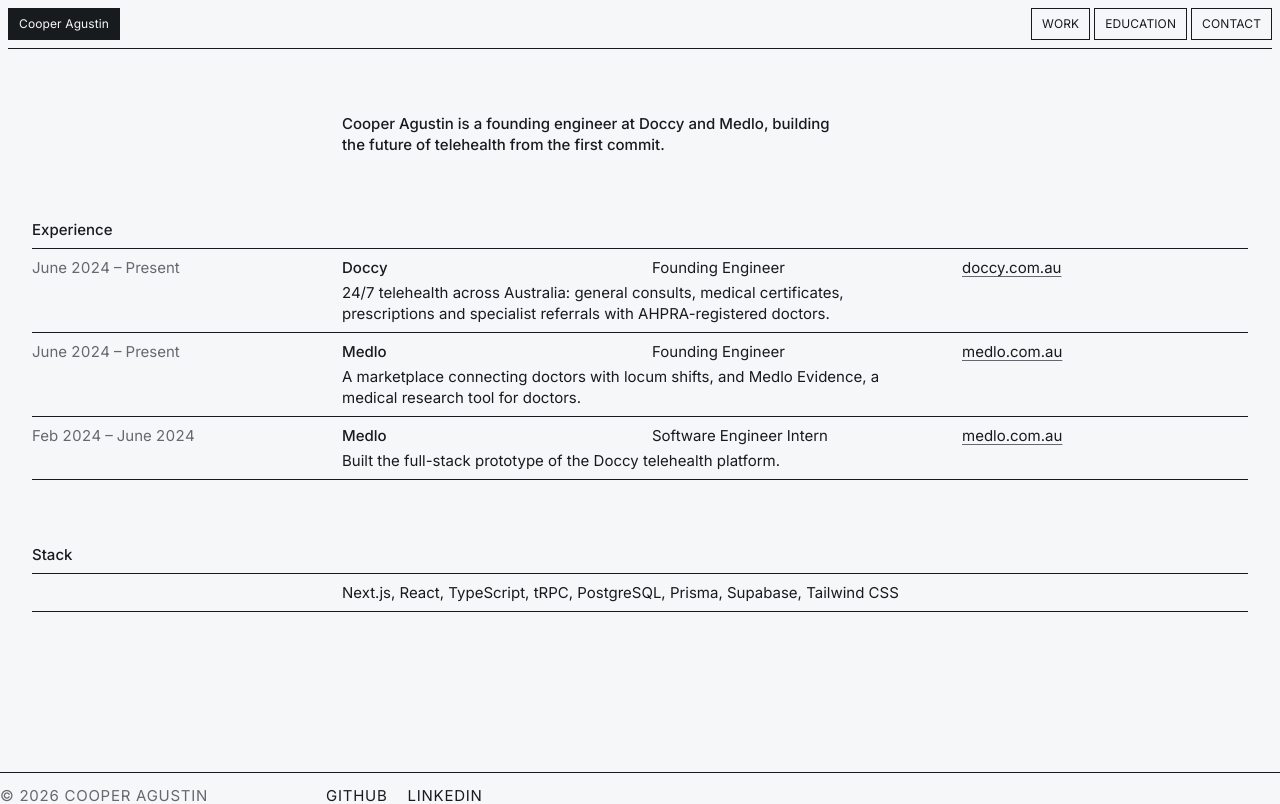
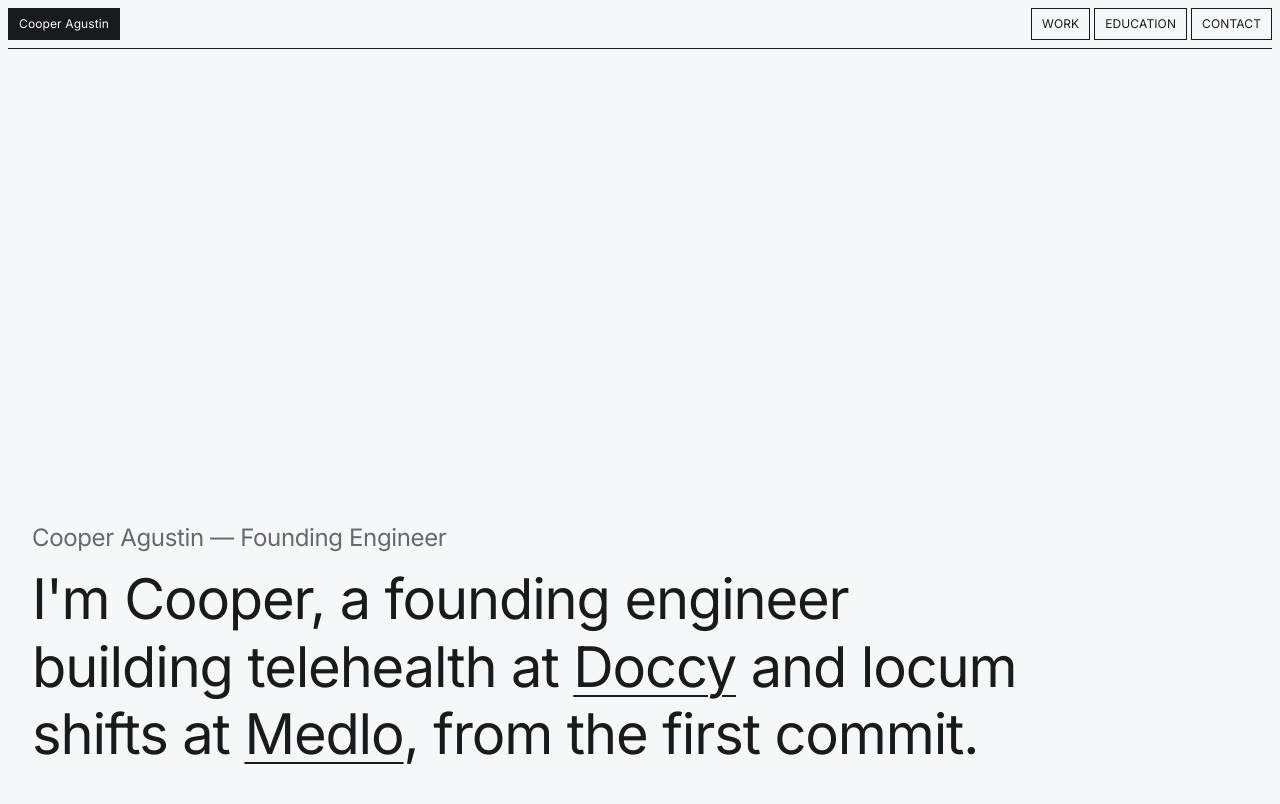
Before and after one commit to Spudgee/portfolio, a Next.js app: page / in a window 1280 px wide. Shown: the top 804 px of the page. Built offline with nearby package versions, Linux system fonts and the light colour scheme.

Commit message:
Open the home page with a nabiu-style statement at the foot of the first screen, its company names linked

```diff
--- a/app/page.tsx
+++ b/app/page.tsx
@@ -1,5 +1,6 @@
 import type { Metadata } from "next";
 import { ExperienceEntry } from "@/app/experience-entry";
+import { InlineLink } from "@/components/inline-link";
 import { JsonLd } from "@/components/json-ld";
 import { EXPERIENCE } from "@/content/experience";
 import { PERSON } from "@/content/person";
@@ -13,19 +14,34 @@
 	description: `${PERSON.name} is a founding engineer at Doccy and Medlo, building the future of telehealth from the first commit: 24/7 consults, certificates and prescriptions at Doccy, and locum shifts at Medlo, in Next.js, TypeScript and PostgreSQL.`,
 });
 
-/** Experience-led home: who and what in one sentence, then ruled rows of roles and the stack. */
+/** Home: a statement filling the first screen (after nabiu.studio), then ruled rows of roles and the stack. */
 export default function HomePage() {
 	return (
 		<>
 			<JsonLd graph={homeGraph()} />
-			<h1 className="grid grid-cols-4 gap-x-4 pt-12 font-medium sm:grid-cols-12 sm:gap-x-6 sm:pt-16">
-				<span className="col-span-full max-w-prose text-pretty sm:col-span-9 sm:col-start-4 lg:col-span-5 lg:col-start-4">
-					{PERSON.introduction}
+			<h1 className="flex min-h-[calc(100svh-3.0625rem)] flex-col justify-end gap-3 pb-6 font-normal sm:pb-8">
+				<span className="text-lead text-muted">
+					{PERSON.name} — {PERSON.jobTitle}
+				</span>
+				<span className="max-w-[22em] text-statement text-balance">
+					{PERSON.statement.map((run) =>
+						"href" in run ? (
+							<InlineLink key={run.text} href={run.href}>
+								{run.text}
+							</InlineLink>
+						) : (
+							run.text
+						),
+					)}
 				</span>
 			</h1>
 
-			<section aria-labelledby="experience" className="mt-12 sm:mt-16">
-				<h2 id="experience" className="pb-2 font-medium">
+			<section
+				id="experience"
+				aria-labelledby="experience-heading"
+				className="mt-12 scroll-mt-16 sm:mt-16"
+			>
+				<h2 id="experience-heading" className="pb-2 font-medium">
 					Experience
 				</h2>
 				<ol className="border-b border-ink">
--- a/components/inline-link.tsx
+++ b/components/inline-link.tsx
@@ -1,7 +1,8 @@
 import Link from "next/link";
 
 /**
- * Link inside running text: underlined at rest in the muted colour, full ink on hover or focus.
+ * Link inside running text: underlined at rest, with a line that scales with the type,
+ * and the same solid ink block as the navigation on hover or focus.
  * @see components/highlight-link.tsx for header and footer links
  */
 export function InlineLink({
@@ -14,7 +15,7 @@
 	return (
 		<Link
 			href={href}
-			className="underline decoration-muted decoration-1 underline-offset-3 transition-colors duration-150 ease-out hover:decoration-current focus-visible:decoration-current focus-visible:decoration-2 focus-visible:outline-hidden motion-reduce:transition-none"
+			className="underline decoration-[length:max(1px,0.035em)] underline-offset-[0.14em] transition-colors duration-150 ease-out hover:bg-ink hover:text-paper focus-visible:bg-ink focus-visible:text-paper focus-visible:outline-hidden motion-reduce:transition-none"
 		>
 			{children}
 		</Link>
--- a/content/person.ts
+++ b/content/person.ts
@@ -9,8 +9,17 @@
 	jobTitle: "Founding Engineer",
 	/** The one-line role used in titles, the preview image and its alt text. */
 	headline: "Founding Engineer at Doccy and Medlo",
-	/** The home page's H1: name, role and both companies in one answer-first sentence. */
-	introduction: `${GIVEN_NAME} ${FAMILY_NAME} is a founding engineer at Doccy and Medlo, building the future of telehealth from the first commit.`,
+	/**
+	 * The home page's statement, as runs of text; a run with `href` renders as a link.
+	 * Read after the name line, the whole H1 answers who, what role and which companies.
+	 */
+	statement: [
+		{ text: `I'm ${GIVEN_NAME}, a founding engineer building telehealth at ` },
+		{ text: "Doccy", href: "https://doccy.com.au" },
+		{ text: " and locum shifts at " },
+		{ text: "Medlo", href: "https://medlo.com.au" },
+		{ text: ", from the first commit." },
+	],
 	stack: [
 		"Next.js",
 		"React",
```
